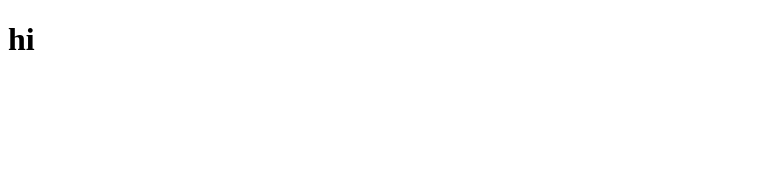
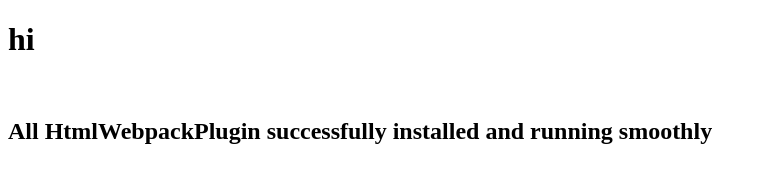
Before and after one commit to Zuwairanajma/webpack-linters-module2, a website: page src/index.html in a window 1280 px wide. Shown: the whole page, without its empty margins (0-767 px from the left). Drawn offline with Linux system fonts and the light colour scheme.

Commit message:
Test webhost 8080

```diff
--- a/src/index.html
+++ b/src/index.html
@@ -7,5 +7,9 @@
 </head>
 <body>
   <h1>hi</h1>
+  <br>
+  <div class="setup">
+    <h2 class="webpack">All HtmlWebpackPlugin successfully installed and running smoothly</h2>
+  </div>
 </body>
 </html>
```
